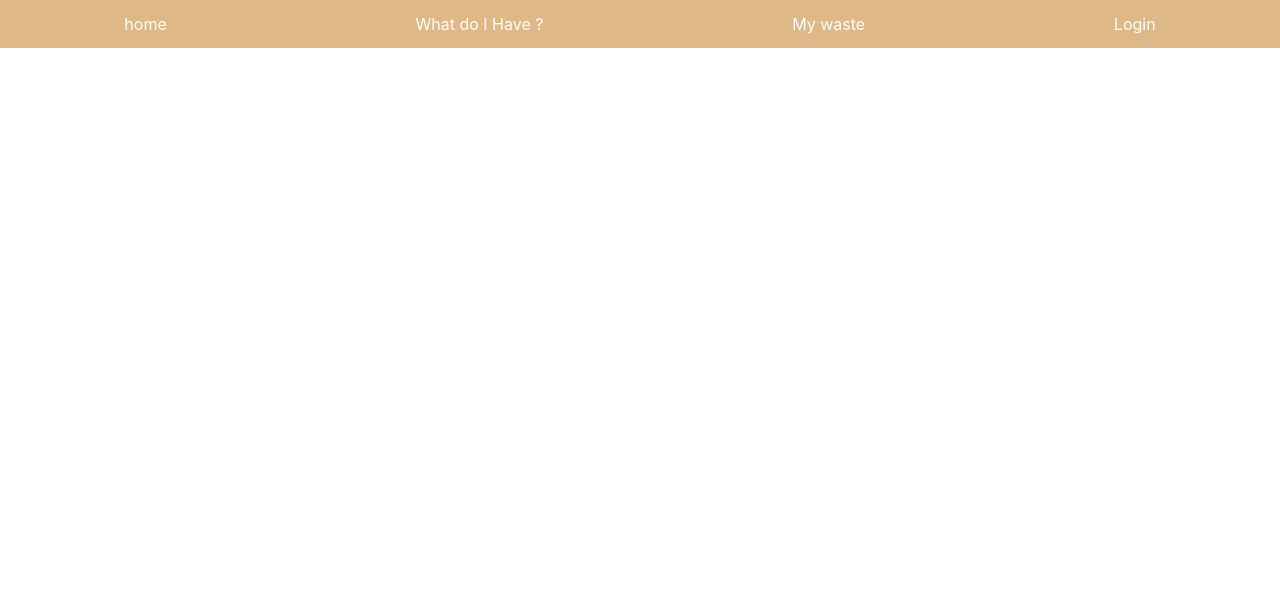
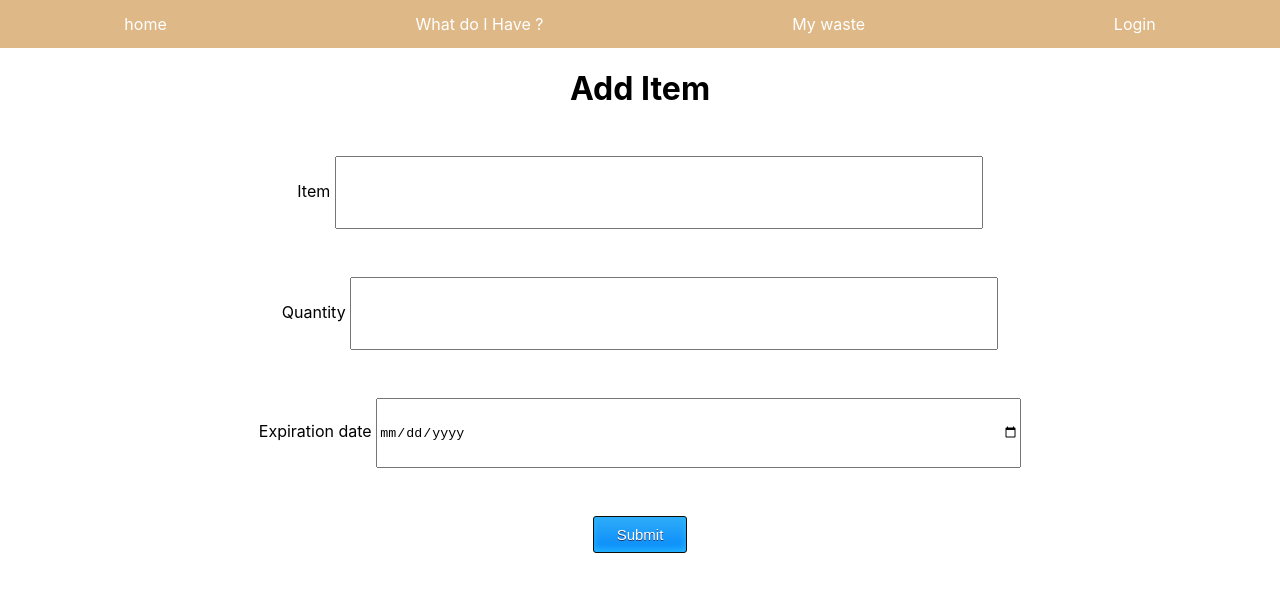
Before and after one commit to SupriyaShekar123/-frapp-frontend, a React (Create React App) app: page /AddItemButton in a window 1280 px wide. Shown: the top 592 px of the page. Built offline with nearby package versions, Linux system fonts and the light colour scheme.

Commit message:
install bootstrap, create add item page

```diff
--- a/package.json
+++ b/package.json
@@ -7,6 +7,7 @@
     "@testing-library/react": "^11.1.0",
     "@testing-library/user-event": "^12.1.10",
     "react": "^17.0.1",
+    "react-bootstrap": "^1.4.0",
     "react-dom": "^17.0.1",
     "react-router-dom": "^5.2.0",
     "react-scripts": "4.0.0",
--- a/src/App.js
+++ b/src/App.js
@@ -6,6 +6,7 @@ import Homepage from "./pages/Homepage/Homepage"
 import Login from "./pages/Login/Login"
 import MyWaste from "./pages/MyWaste/MyWaste"
 import WhatDoIHave from "./pages/WhatDoIHave/WhatDoIHave"
+import AddItemButton from "./component/AddItemButton"
 
 
 
@@ -19,7 +20,7 @@ function App() {
           <Route exact path="/WhatDoIHave" component={WhatDoIHave} />
           <Route exact path="/MyWaste" component={MyWaste}/>
           <Route exact path="/login" component={Login}/>
-          <Route exact path="" />
+          <Route exact path="/AddItemButton" component={AddItemButton}/>
         </Switch>
       </div>
     </Router>
--- /dev/null
+++ b/src/component/AddItemButton.css
@@ -0,0 +1,35 @@
+.form-size{
+    margin-top: 3em;
+    margin-bottom: 3em;
+
+}
+
+.form-detail{
+    height: 5em;
+    width: 50%;
+
+}
+
+.myButton {
+	box-shadow:inset 0px -3px 7px 0px #29bbff;
+	background:linear-gradient(to bottom, #2dabf9 5%, #0688fa 100%);
+	background-color:#2dabf9;
+	border-radius:3px;
+	border:1px solid #0b0e07;
+	display:inline-block;
+	cursor:pointer;
+	color:#ffffff;
+	font-family:Arial;
+	font-size:15px;
+	padding:9px 23px;
+	text-decoration:none;
+	text-shadow:0px 1px 0px #263666;
+}
+.myButton:hover {
+	background:linear-gradient(to bottom, #0688fa 5%, #2dabf9 100%);
+	background-color:#0688fa;
+}
+.myButton:active {
+	position:relative;
+	top:1px;
+}
--- /dev/null
+++ b/src/component/AddItemButton.js
@@ -0,0 +1,53 @@
+import React from 'react'
+import Form from "react-bootstrap/Form";
+import Container from "react-bootstrap/Container";
+import Button from "react-bootstrap/Button";
+import './AddItemButton.css'
+
+export default function AddItemButton() {
+    return (
+        <div>
+            <h1>Add Item</h1>
+            <Container>
+                <Form.Group className='form-size'>
+                    <Form.Label>Item </Form.Label>
+                    <Form.Control
+                    className="form-detail"
+                    value=""
+                    onchange=""
+                    type="text"
+                    placeholder=""
+                    required
+                    />
+                </Form.Group >
+                <Form.Group className='form-size'>
+                    <Form.Label>Quantity </Form.Label>
+                    <Form.Control
+                    className="form-detail"
+                    value=""
+                    onchange=""
+                    type="text"
+                    placeholder=""
+                    required
+                    />
+                </Form.Group>
+                <Form.Group className='form-size'>
+                    <Form.Label>Expiration date </Form.Label>
+                    <Form.Control
+                    className="form-detail"
+                    value=""
+                    onchange=""
+                    type="date"
+                    placeholder=""
+                    required
+                    />
+                </Form.Group>
+                <Form.Group >
+                    <Button className="myButton">
+                    Submit
+                    </Button>
+                </Form.Group>
+            </Container>
+        </div>
+    )
+}
```
Also changed, not shown: 1 other file (tests, documents, lock files or other folders).
